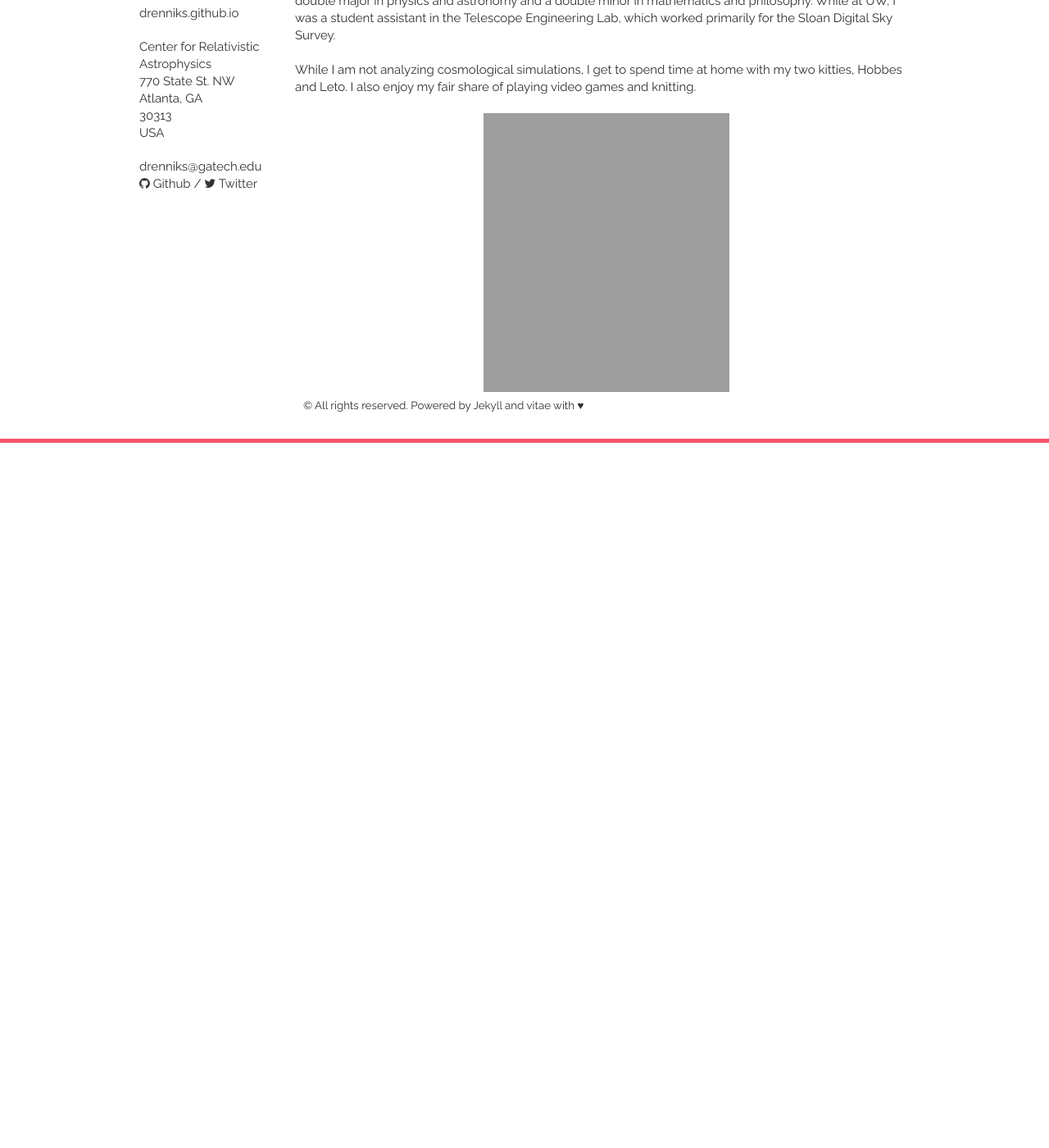
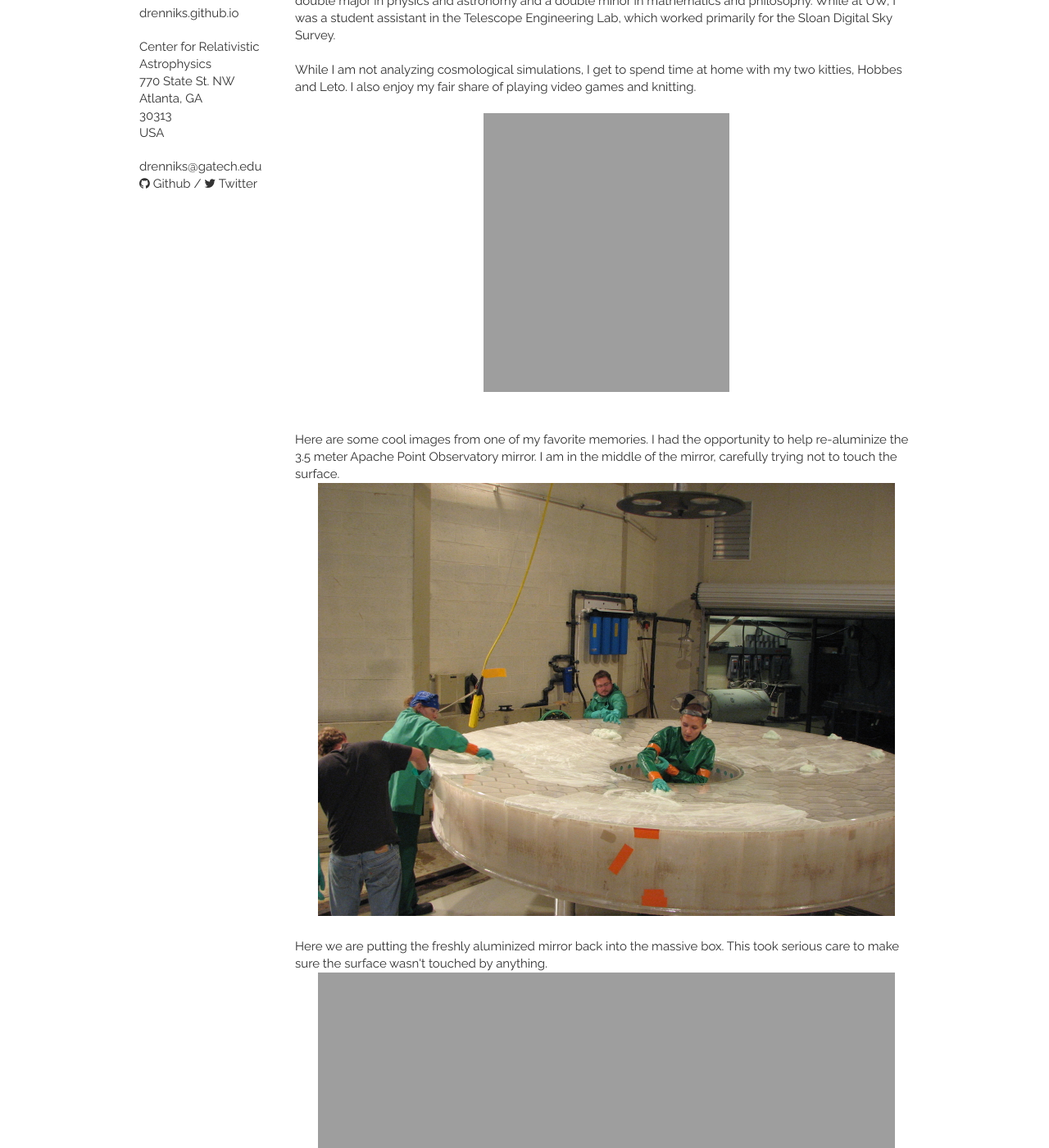
Before and after one commit to drenniks/drenniks.github.io, a Jekyll site: the page built from aboutme/index.html, in a window 1280 px wide and 1400 px high, scrolled down 270 px. Shown: the whole window at 82% size. Built offline with Jekyll 4.4.1, drawn with Linux system fonts in a browser that asks for light colours; nearby versions of some CDN libraries; before the commit the page ends 900 px from its top, so only the background shows below that.

Commit message:
adding images to aboutme

```diff
--- a/_includes/aboutme.html
+++ b/_includes/aboutme.html
@@ -11,3 +11,12 @@
     <br>
     <br>
     <div style="text-align:center"><img src="https://drenniks.github.io/static/img/kitties.jpg" width="300" height="340"></div>
+    <br>
+    <br>
+    Here are some cool images from one of my favorite memories. I had the opportunity to help re-aluminize the 3.5 meter Apache Point Observatory mirror. I am in the middle of the mirror, carefully trying not to touch the surface.
+    <br>
+    <div style="text-align:center"><img src="https://drenniks.github.io/static/img/mirror_clean.jpg" width="704" height="528"></div>
+    <br>
+    Here we are putting the freshly aluminized mirror back into the massive box. This took serious care to make sure the surface wasn't touched by <b>anything</b>.
+    <br>
+    <div style="text-align:center"><img src="https://drenniks.github.io/static/img/mirror_box.jpg" width="704" height="528"></div>
```
Also changed, not shown: static/img/mirror_clean.jpg (added), 1 other file.
